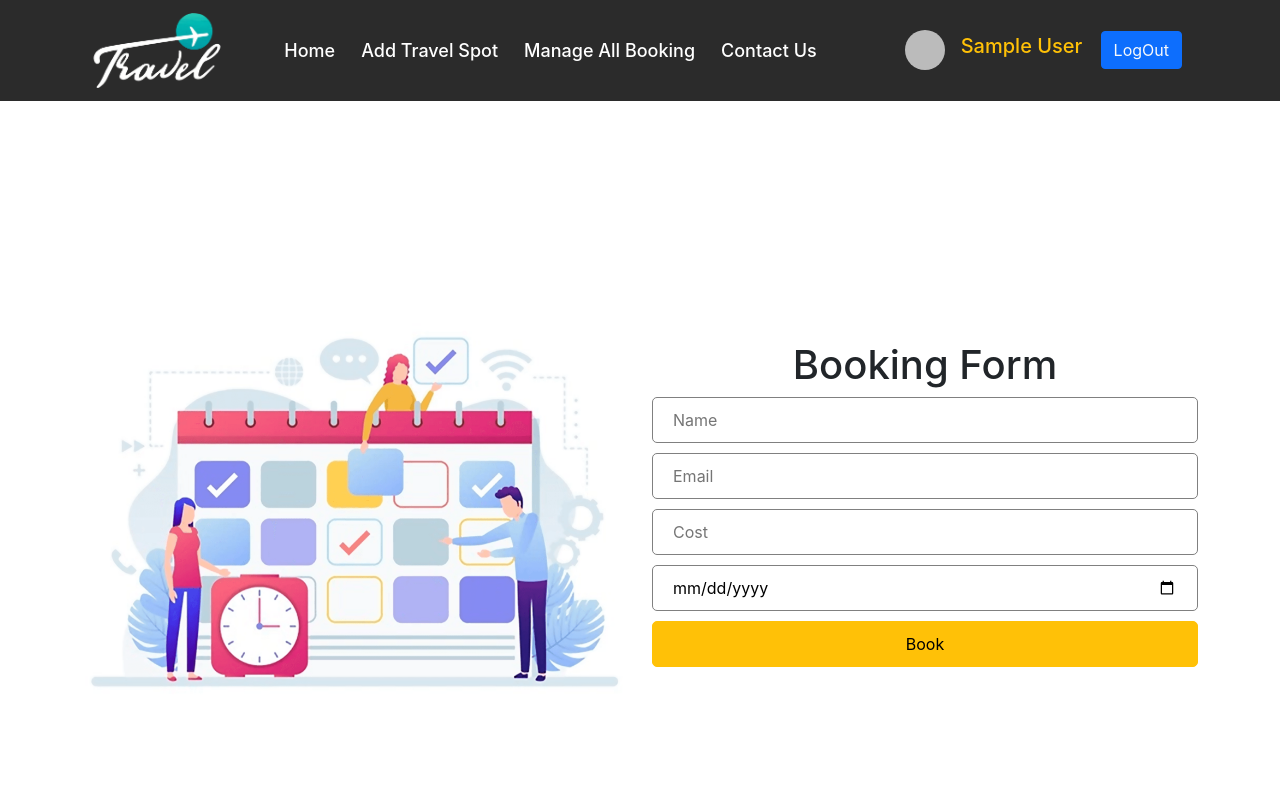
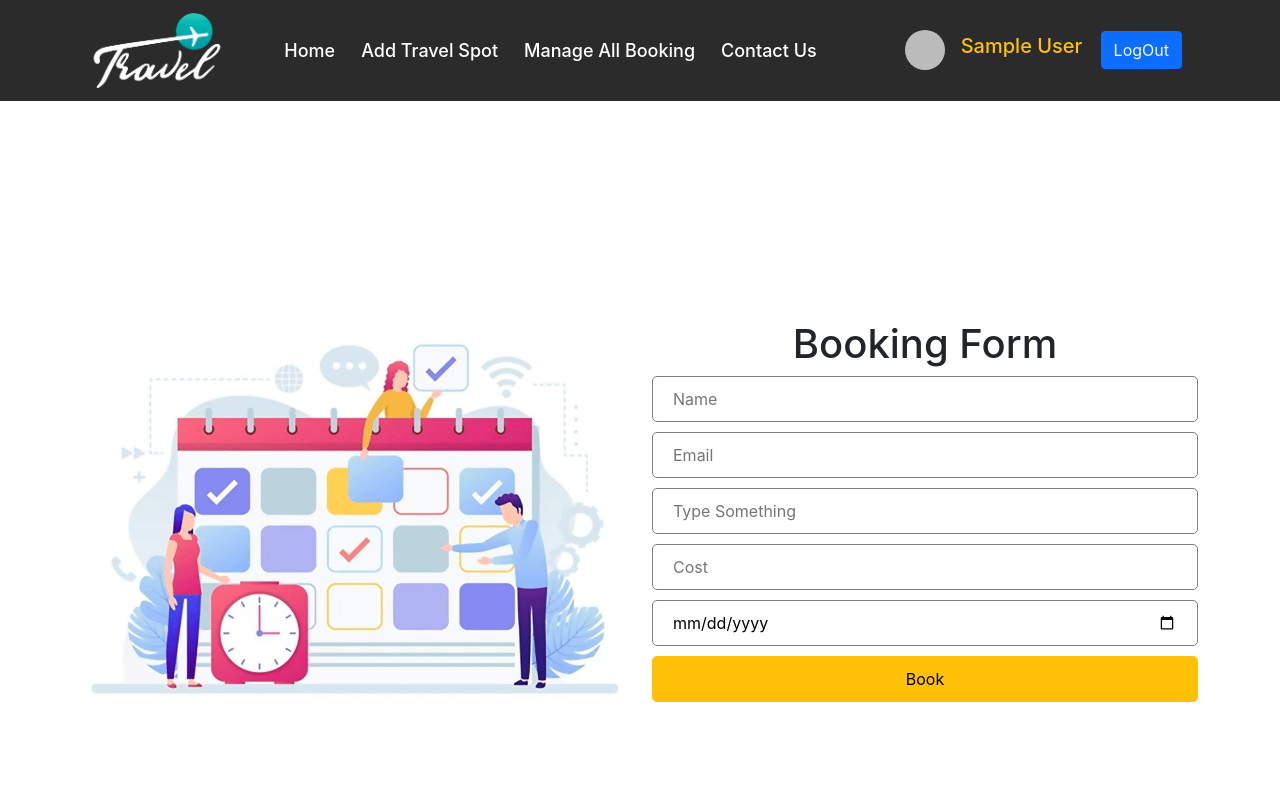
Before and after one commit to ibntofajjal/travel-agent-website, a React (Create React App) app: page /booking/1 in a window 1280 px wide. Shown: the top 800 px of the page. Built offline with nearby package versions, Linux system fonts and the light colour scheme; no server answers; sample sign-in values are in the browser's storage.

Commit message:
complete the UI

```diff
--- a/src/Component/Login/Login.js
+++ b/src/Component/Login/Login.js
@@ -13,6 +13,8 @@ const Login = () => {
 
   const handleGoogleLogin = () => {
     signInUsingGoogle().then((result) => {
+      // Extra added the SessionStorage
+      sessionStorage.setItem("email", result.user.email);
       history.push(redirect_uri);
     });
   };
--- a/src/Component/MyBooking/MyBooking.js
+++ b/src/Component/MyBooking/MyBooking.js
@@ -8,6 +8,7 @@ const MyBooking = () => {
   const { serviceId } = useParams();
   const [service, setService] = useState({});
 
+  const email = sessionStorage.getItem("email");
   useEffect(() => {
     fetch(`http://localhost:5000/singleProduct/${serviceId}`)
       .then((res) => res.json())
@@ -20,6 +21,15 @@ const MyBooking = () => {
     formState: { errors },
   } = useForm();
   const onSubmit = (data) => {
+    data.email = { email };
+
+    fetch(`http://localhost:5000/confirmOder`, {
+      method: "POST",
+      headers: { "content-type": "application/json" },
+      body: JSON.stringify(data),
+    })
+      .then((res) => res.json())
+      .then((result) => console.log(result));
     console.log(data);
   };
 
@@ -43,8 +53,14 @@ const MyBooking = () => {
               <input
                 type="email"
                 placeholder="Email"
-                defaultValue={service?.email}
+                value={email}
                 {...register("email")}
+              />
+              <br />
+              <input
+                type="text"
+                placeholder="Type Something"
+                {...register("booking-des")}
               />
               <br />
               <input
```
